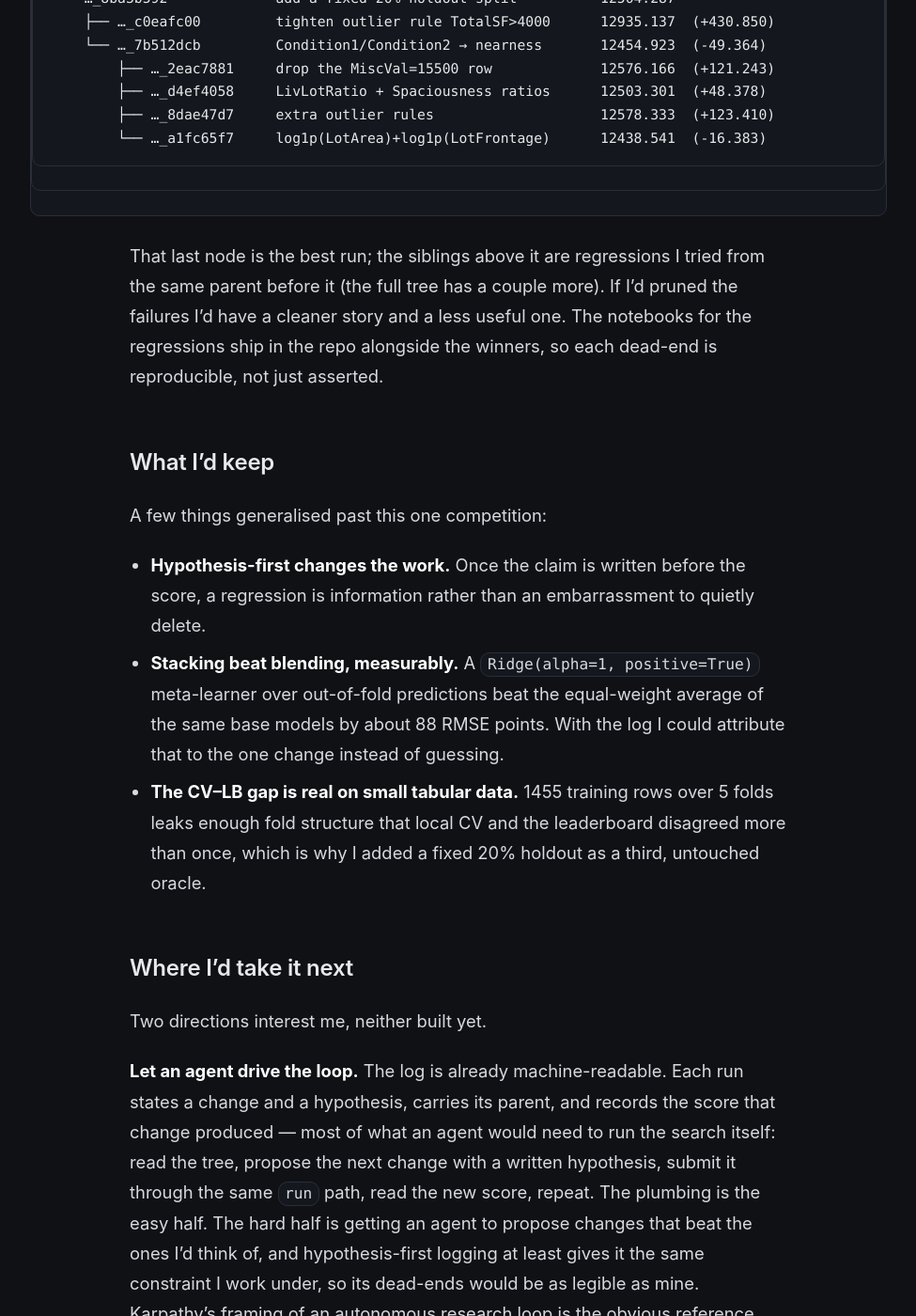
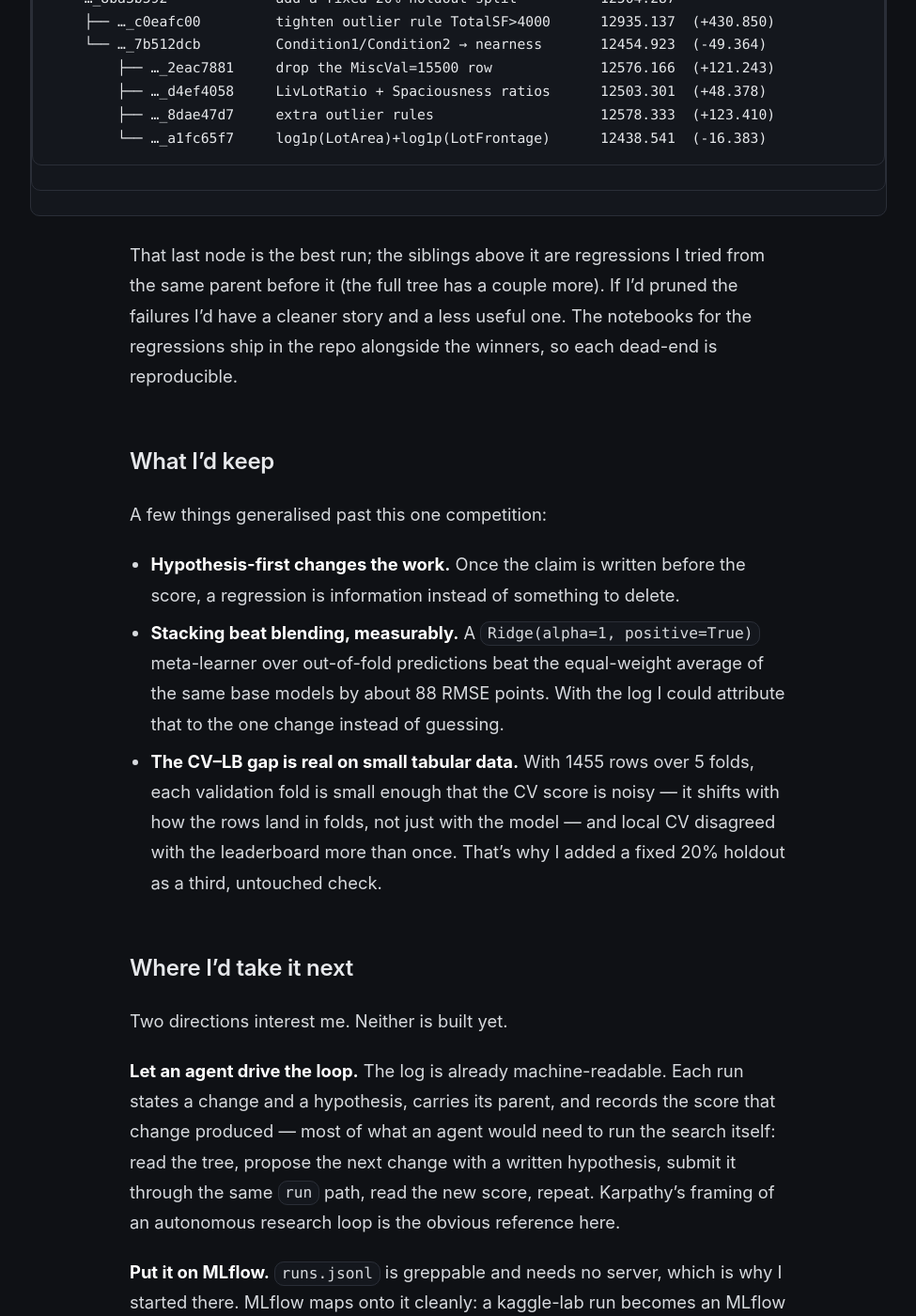
Before and after one commit to rp-playground/rp-playground.github.io, a Jekyll site: the page built from _writing/kaggle-lab.md, in a window 1280 px wide and 1400 px high, scrolled down 3082 px. Shown: the whole window at 94% size, without its empty margins (152-1127 px from the left). Built offline with Jekyll 4.4.1, drawn with Linux system fonts in a browser that asks for light colours; some of the changed text lies outside the part shown.

Commit message:
write-up(kaggle-lab): prose edits
Co-Authored-By: Claude Opus 4.8 (1M context) <noreply@anthropic.com>

```diff
--- a/_writing/kaggle-lab.md
+++ b/_writing/kaggle-lab.md
@@ -9,14 +9,13 @@ tags: [MLOps, experiment tracking, Kaggle, reproducibility]
 
 *Code: [kaggle-lab on GitHub](https://github.com/rp-playground/kaggle-lab).*
 
-Most of my early Kaggle work was a folder of notebooks named `final`, `final2`,
-`final_real`. I could see the scores on the leaderboard but I couldn't reconstruct
-which change produced which number, or whether an idea I'd "tried" had actually been
-submitted or just thought about. So before going further I stopped and built a small
-framework, `kaggle-lab`, with one rule: every submission is a run, and every run
-states what changed and why **before** I see its score.
+On Kaggle I could see the scores on the leaderboard, but I couldn't reconstruct which change produced which number,
+or whether an idea I'd 'tried' had actually been submitted or just thought about.
+So before going further I stopped and built a small framework,
+kaggle-lab. The rule is that every submission is a run, and every run states what changed and
+why before I see its score.
 
-That last part is the whole point. If I write the hypothesis after the score comes
+The hypothesis-first ordering is the part that matters to me. If I write the hypothesis after the score comes
 back, I'll always have a story for why the number went the way it did. Writing it
 first makes each run a claim that can be wrong.
 
@@ -56,9 +55,9 @@ been rolled back. My headline result had the wrong explanation attached to it.
 
 I fixed it the way the framework is supposed to be fixed — a new row, `supersedes`
 pointing at the original, with the correct change and hypothesis. The raw log still
-shows the wrong line; the canonical state shows the correction. That's the honest
-version of "I relabelled my best result," and it's exactly the case append-only logs
-exist for.
+shows the wrong line; the canonical state — what the tooling shows after collapsing to the latest record
+per run — shows the correction. This is what an append-only log is for:
+I relabelled my best result, and both the wrong line and the correction stay visible.
 
 ## The climb wasn't a climb
 
@@ -102,34 +101,32 @@ That last node is the best run; the siblings above it are regressions I tried fr
 the same parent before it (the full tree has a couple more). If I'd pruned the
 failures I'd have a cleaner story and a less useful one. The notebooks for the
 regressions ship in the repo alongside the winners, so each dead-end is
-reproducible, not just asserted.
+reproducible.
 
 ## What I'd keep
 
 A few things generalised past this one competition:
 
 - **Hypothesis-first changes the work.** Once the claim is written before the score,
-  a regression is information rather than an embarrassment to quietly delete.
+  a regression is information instead of something to delete.
 - **Stacking beat blending, measurably.** A `Ridge(alpha=1, positive=True)`
   meta-learner over out-of-fold predictions beat the equal-weight average of the
   same base models by about 88 RMSE points. With the log I could attribute that to
   the one change instead of guessing.
-- **The CV–LB gap is real on small tabular data.** 1455 training rows over 5 folds
-  leaks enough fold structure that local CV and the leaderboard disagreed more than
-  once, which is why I added a fixed 20% holdout as a third, untouched oracle.
+- **The CV–LB gap is real on small tabular data.** With 1455 rows over 5 folds,
+  each validation fold is small enough that the CV score is noisy — it shifts with how the rows land in folds,
+  not just with the model — and local CV disagreed with the leaderboard more than once.
+  That's why I added a fixed 20% holdout as a third, untouched check.
 
 ## Where I'd take it next
 
-Two directions interest me, neither built yet.
+Two directions interest me. Neither is built yet.
 
 **Let an agent drive the loop.** The log is already machine-readable. Each run
 states a change and a hypothesis, carries its parent, and records the score that
 change produced — most of what an agent would need to run the search itself: read
 the tree, propose the next change with a written hypothesis, submit it through the
-same `run` path, read the new score, repeat. The plumbing is the easy half. The hard
-half is getting an agent to propose changes that beat the ones I'd think of, and
-hypothesis-first logging at least gives it the same constraint I work under, so its
-dead-ends would be as legible as mine. Karpathy's framing of an autonomous research
+same `run` path, read the new score, repeat. Karpathy's framing of an autonomous research
 loop is the obvious reference here.
 
 **Put it on MLflow.** `runs.jsonl` is greppable and needs no server, which is why I
@@ -137,15 +134,9 @@ started there. MLflow maps onto it cleanly: a kaggle-lab run becomes an MLflow r
 the changelog becomes params and tags, the public score a metric, the notebook and
 submission CSV artifacts, and `parent_run_id` a nested run. In return I'd get a UI to
 sort and compare runs and a model registry to serve a chosen submission by version —
-the loop I built separately on an [MNIST project](/writing/mnist-mlflow/). The
-trade-off is infrastructure. A flat JSONL is portable and honest; MLflow earns its
-keep once I actually want the UI and the registry, not before.
+the loop I built separately on an [MNIST project](/writing/mnist-mlflow/).
 
 ## What it isn't
 
-It isn't a way to win Kaggle. The modelling here is ordinary — gradient boosting,
-a linear branch, a stack on top — and 12438.54 is a learning-track score, not a
-medal. The artifact I care about is the log: 37 runs, 15 of them honest failures,
-each one a claim I can check against a SHA and a date. For the kind of work I want
-to do, being able to show how I decide and where I'm wrong matters more than the
-last 200 RMSE points.
+It isn't a way to win Kaggle. The artifact I care about is the log: 37 runs, 15 of them failures,
+each one a claim I can check against a SHA and a date.
```
Also changed, not shown: other parts of _writing/kaggle-lab.md (+1 -1 lines).
